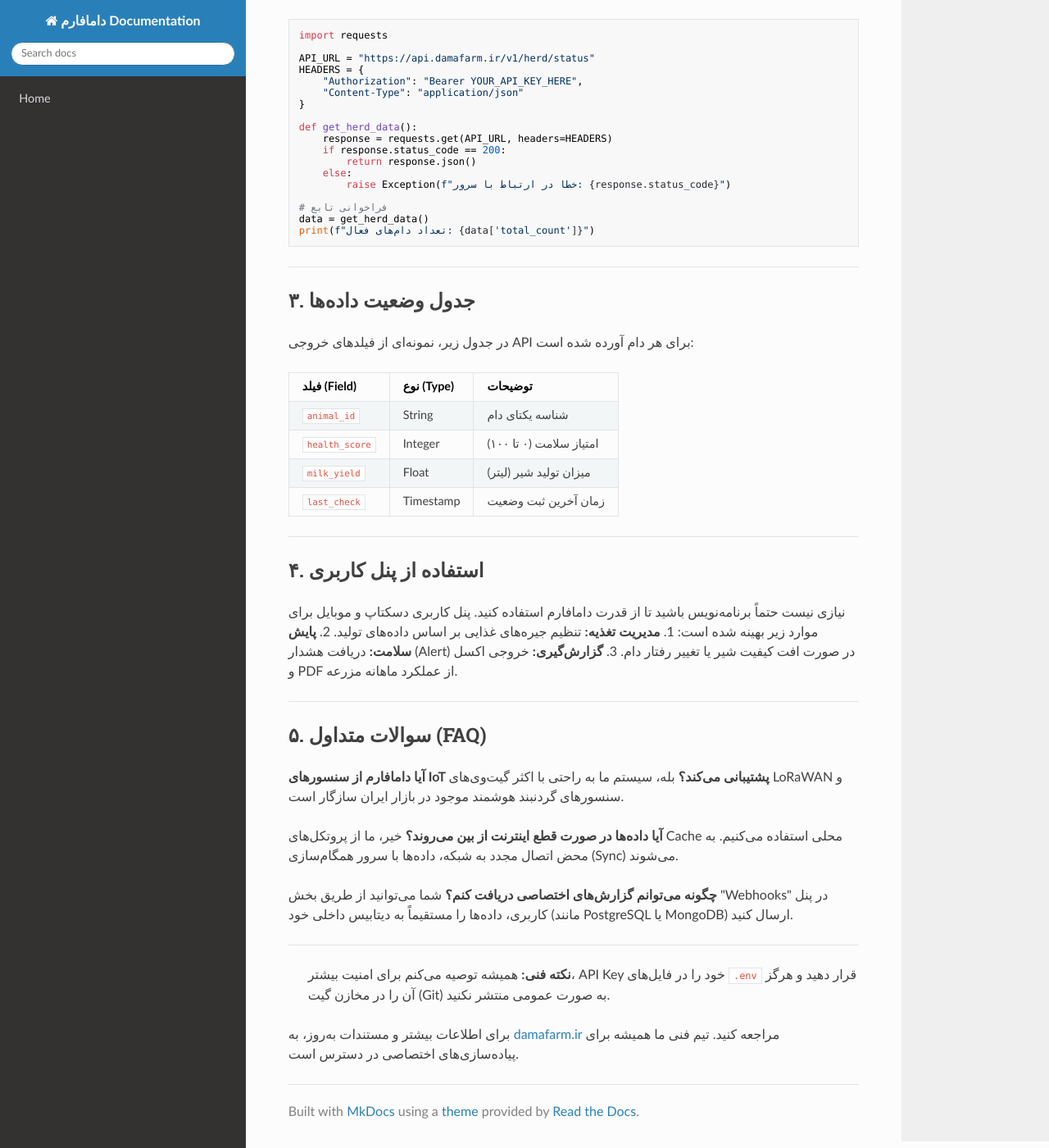
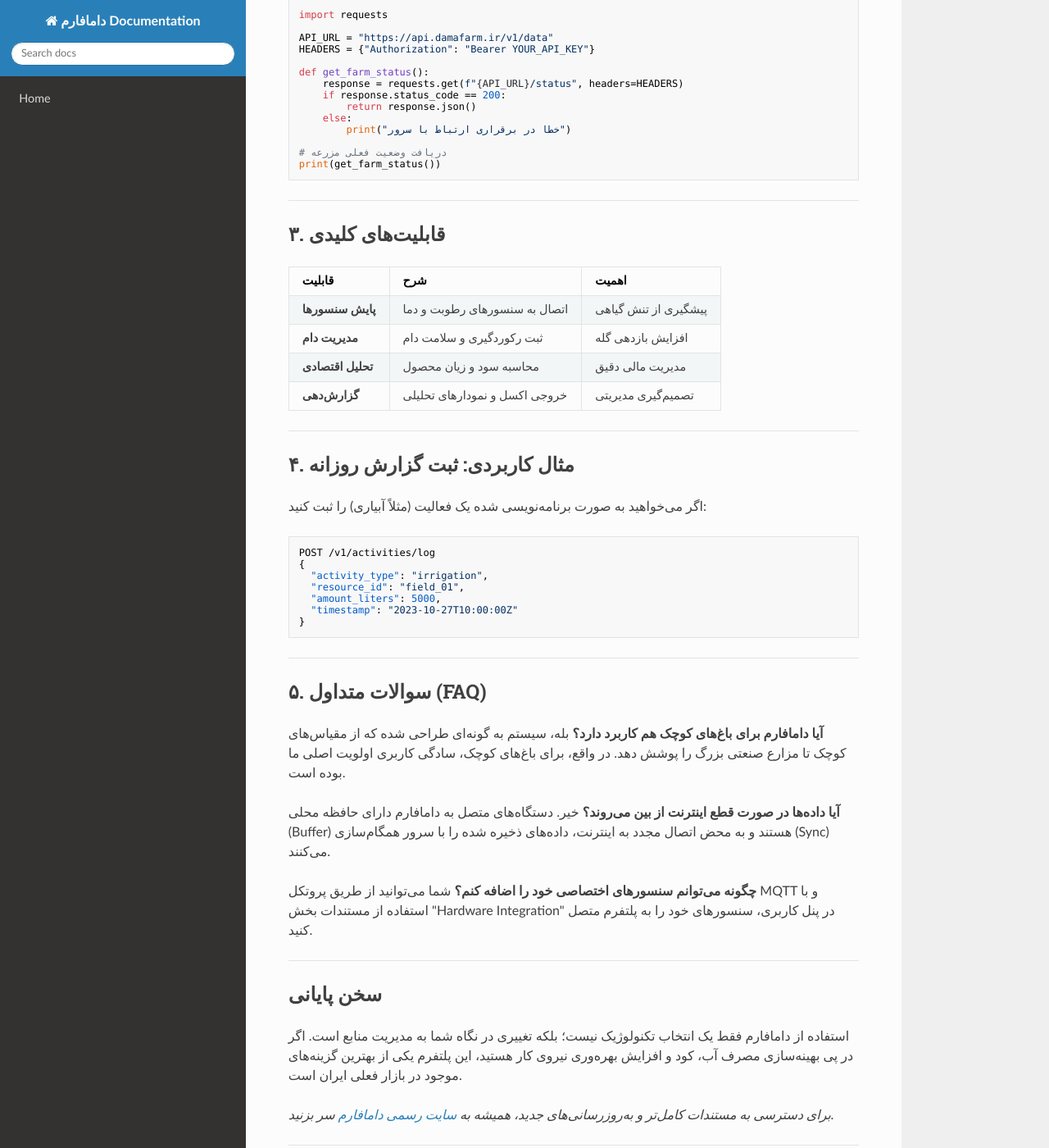
Before and after one commit to sahandsahabi553-prog/terraform-google-semantic-docs, an MkDocs documentation site: the page built from docs/دامافارم.md, in a window 1280 px wide and 1400 px high, scrolled down 810 px. Shown: the whole window at 82% size. Built offline with MkDocs 1.6.1, drawn with Linux system fonts in a browser that asks for light colours; nearby versions of some CDN libraries; some of the changed text lies outside the part shown.

Commit message:
Doc: دامافارم

````diff
--- a/docs/دامافارم.md
+++ b/docs/دامافارم.md
@@ -1,84 +1,82 @@
-# مستندات فنی و راهنمای جامع «دامافارم» (Damafarm)
+# راهنمای فنی و مستندات جامع «دامافارم» (Damafarm)
 
-**دامافارم** یک پلتفرم پیشرو در حوزه‌ی کشاورزی هوشمند و مدیریت نوین دامپروری است. این سیستم با هدف بهینه‌سازی فرآیندهای تولید، پایش سلامت دام و مدیریت منابع طراحی شده است. در این مستند، به بررسی جنبه‌های فنی و نحوه ادغام این سرویس در زیرساخت‌های کشاورزی می‌پردازیم.
+**دامافارم** یکی از پیشرفته‌ترین پلتفرم‌های مدیریت هوشمند کشاورزی و دامپروری در ایران است که با هدف دیجیتالی کردن فرآیندهای سنتی و افزایش بهره‌وری در مزارع طراحی شده است. اگر با داده‌های کشاورزی سر و کار دارید، این ابزار حکم یک دستیار همه‌فن‌حریف را برای شما بازی می‌کند.
 
 ---
 
-## ۱. معرفی و معماری
-دامافارم از طریق وب‌سرویس‌های RESTful، داده‌های مربوط به وضعیت گله، خروجی شیردهی و پارامترهای محیطی را در اختیار مدیران مزارع قرار می‌دهد.
-
-* **وب‌سایت:** [damafarm.ir](https://damafarm.ir)
-* **پروتکل ارتباطی:** HTTPS/JSON
-* **فرمت پاسخ:** UTF-8
+## ۱. معرفی کلی
+پلتفرم [دامافارم](https://damafarm.ir) بر پایه یک معماری منعطف بنا شده تا بتواند از سنسورهای اینترنت اشیاء (IoT) گرفته تا داده‌های دستی ورودی توسط کشاورز را تحلیل کند. تمرکز اصلی این سیستم بر «کشاورزی داده‌محور» (Data-Driven Agriculture) است تا هزینه‌های تولید کاهش و کیفیت محصول نهایی افزایش یابد.
 
 ---
 
-## ۲. نصب و راه‌اندازی (Integration)
+## ۲. نصب و راه‌اندازی (شروع سریع)
+برای شروع استفاده از قابلیت‌های API دامافارم یا اتصال تجهیزات به پنل، باید مراحل زیر را طی کنید.
 
-برای اتصال سیستم مدیریت مزرعه خود به دیتای دامافارم، کافی است از API اختصاصی استفاده کنید. اگر از پایتون استفاده می‌کنید، پیاده‌سازی بسیار سرراست است.
+### پیش‌نیازها:
+*   حساب کاربری فعال در [دامافارم](https://damafarm.ir).
+*   دریافت `API_KEY` از بخش تنظیمات پنل کاربری.
 
-### پیش‌نیازها
-* دریافت `API_KEY` از پنل کاربری در [damafarm.ir](https://damafarm.ir)
-* کتابخانه‌ی `requests` در پایتون
+### اتصال به API (مثال با Python):
+برای دریافت داده‌های سنسورها یا ثبت گزارش‌های روزانه، می‌توانید از کتابخانه درخواست‌های استاندارد استفاده کنید:
 
-### نمونه کد اتصال به API
 ```python
 import requests
 
-API_URL = "https://api.damafarm.ir/v1/herd/status"
-HEADERS = {
-    "Authorization": "Bearer YOUR_API_KEY_HERE",
-    "Content-Type": "application/json"
-}
+API_URL = "https://api.damafarm.ir/v1/data"
+HEADERS = {"Authorization": "Bearer YOUR_API_KEY"}
 
-def get_herd_data():
-    response = requests.get(API_URL, headers=HEADERS)
+def get_farm_status():
+    response = requests.get(f"{API_URL}/status", headers=HEADERS)
     if response.status_code == 200:
         return response.json()
     else:
-        raise Exception(f"خطا در ارتباط با سرور: {response.status_code}")
+        print("خطا در برقراری ارتباط با سرور")
 
-# فراخوانی تابع
-data = get_herd_data()
-print(f"تعداد دام‌های فعال: {data['total_count']}")
+# دریافت وضعیت فعلی مزرعه
+print(get_farm_status())
 ```
 
 ---
 
-## ۳. جدول وضعیت داده‌ها
-
-در جدول زیر، نمونه‌ای از فیلدهای خروجی API برای هر دام آورده شده است:
-
-| فیلد (Field) | نوع (Type) | توضیحات |
+## ۳. قابلیت‌های کلیدی
+| قابلیت | شرح | اهمیت |
 | :--- | :--- | :--- |
-| `animal_id` | String | شناسه یکتای دام |
-| `health_score` | Integer | امتیاز سلامت (۰ تا ۱۰۰) |
-| `milk_yield` | Float | میزان تولید شیر (لیتر) |
-| `last_check` | Timestamp | زمان آخرین ثبت وضعیت |
+| **پایش سنسورها** | اتصال به سنسورهای رطوبت و دما | پیشگیری از تنش گیاهی |
+| **مدیریت دام** | ثبت رکوردگیری و سلامت دام | افزایش بازدهی گله |
+| **تحلیل اقتصادی** | محاسبه سود و زیان محصول | مدیریت مالی دقیق |
+| **گزارش‌دهی** | خروجی اکسل و نمودارهای تحلیلی | تصمیم‌گیری مدیریتی |
 
 ---
 
-## ۴. استفاده از پنل کاربری
-نیازی نیست حتماً برنامه‌نویس باشید تا از قدرت دامافارم استفاده کنید. پنل کاربری دسکتاپ و موبایل برای موارد زیر بهینه شده است:
-1. **مدیریت تغذیه:** تنظیم جیره‌های غذایی بر اساس داده‌های تولید.
-2. **پایش سلامت:** دریافت هشدار (Alert) در صورت افت کیفیت شیر یا تغییر رفتار دام.
-3. **گزارش‌گیری:** خروجی اکسل و PDF از عملکرد ماهانه مزرعه.
+## ۴. مثال کاربردی: ثبت گزارش روزانه
+اگر می‌خواهید به صورت برنامه‌نویسی شده یک فعالیت (مثلاً آبیاری) را ثبت کنید:
+
+```json
+POST /v1/activities/log
+{
+  "activity_type": "irrigation",
+  "resource_id": "field_01",
+  "amount_liters": 5000,
+  "timestamp": "2023-10-27T10:00:00Z"
+}
+```
 
 ---
 
 ## ۵. سوالات متداول (FAQ)
 
-**آیا دامافارم از سنسورهای IoT پشتیبانی می‌کند؟**
-بله، سیستم ما به راحتی با اکثر گیت‌وی‌های LoRaWAN و سنسورهای گردنبند هوشمند موجود در بازار ایران سازگار است.
+**آیا دامافارم برای باغ‌های کوچک هم کاربرد دارد؟**
+بله، سیستم به گونه‌ای طراحی شده که از مقیاس‌های کوچک تا مزارع صنعتی بزرگ را پوشش دهد. در واقع، برای باغ‌های کوچک، سادگی کاربری اولویت اصلی ما بوده است.
 
 **آیا داده‌ها در صورت قطع اینترنت از بین می‌روند؟**
-خیر، ما از پروتکل‌های Cache محلی استفاده می‌کنیم. به محض اتصال مجدد به شبکه، داده‌ها با سرور همگام‌سازی (Sync) می‌شوند.
+خیر. دستگاه‌های متصل به دامافارم دارای حافظه محلی (Buffer) هستند و به محض اتصال مجدد به اینترنت، داده‌های ذخیره شده را با سرور همگام‌سازی (Sync) می‌کنند.
 
-**چگونه می‌توانم گزارش‌های اختصاصی دریافت کنم؟**
-شما می‌توانید از طریق بخش "Webhooks" در پنل کاربری، داده‌ها را مستقیماً به دیتابیس داخلی خود (مانند PostgreSQL یا MongoDB) ارسال کنید.
+**چگونه می‌توانم سنسورهای اختصاصی خود را اضافه کنم؟**
+شما می‌توانید از طریق پروتکل MQTT و با استفاده از مستندات بخش "Hardware Integration" در پنل کاربری، سنسورهای خود را به پلتفرم متصل کنید.
 
 ---
 
-> **نکته فنی:** همیشه توصیه می‌کنم برای امنیت بیشتر، API Key خود را در فایل‌های `.env` قرار دهید و هرگز آن را در مخازن گیت (Git) به صورت عمومی منتشر نکنید.
+## سخن پایانی
+استفاده از دامافارم فقط یک انتخاب تکنولوژیک نیست؛ بلکه تغییری در نگاه شما به مدیریت منابع است. اگر در پی بهینه‌سازی مصرف آب، کود و افزایش بهره‌وری نیروی کار هستید، این پلتفرم یکی از بهترین گزینه‌های موجود در بازار فعلی ایران است.
 
-برای اطلاعات بیشتر و مستندات به‌روز، به [damafarm.ir](https://damafarm.ir) مراجعه کنید. تیم فنی ما همیشه برای پیاده‌سازی‌های اختصاصی در دسترس است.
+*برای دسترسی به مستندات کامل‌تر و به‌روزرسانی‌های جدید، همیشه به [سایت رسمی دامافارم](https://damafarm.ir) سر بزنید.*
````
